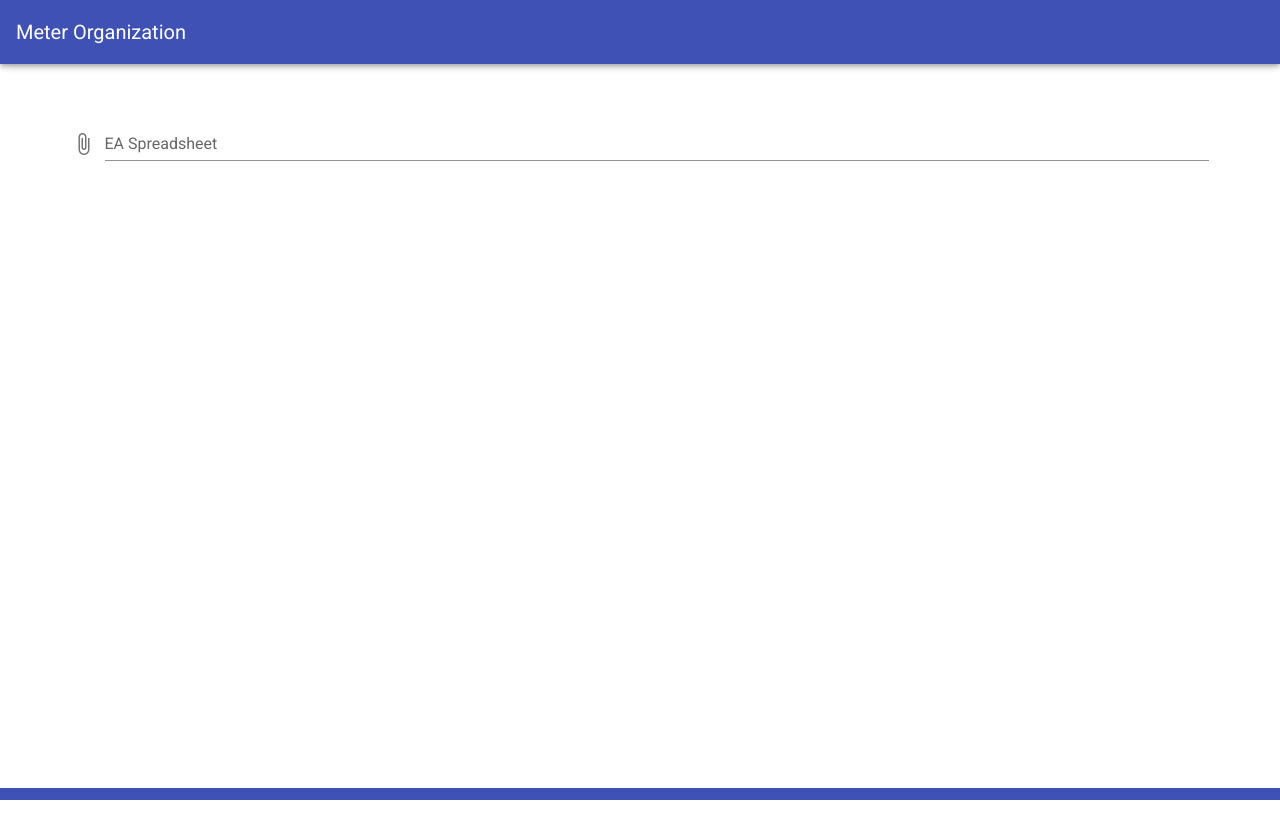
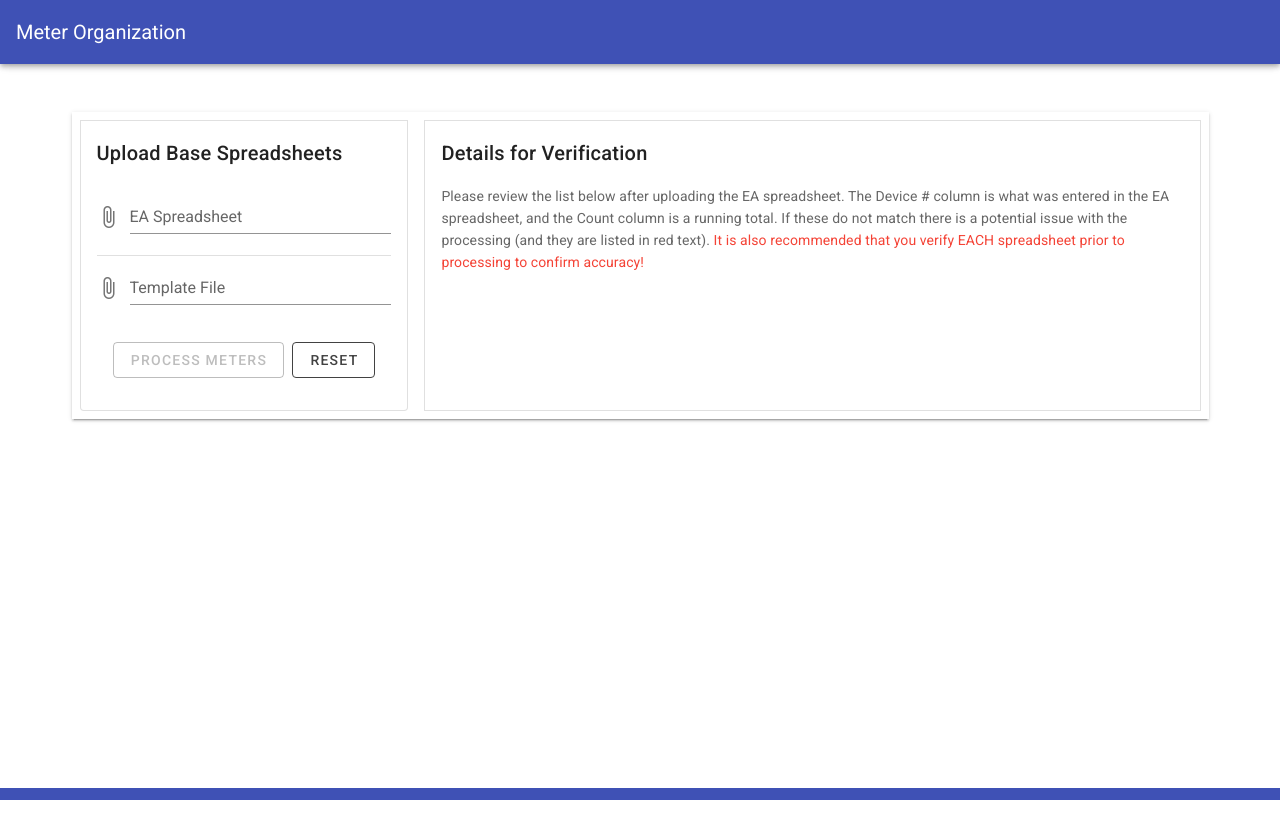
Before and after one commit to vbuser2004/dmm, a Vue app: page /premier in a window 1280 px wide. Shown: the top 838 px of the page. Built offline with nearby package versions, Linux system fonts and the light colour scheme.

Commit message:
Finish Downloads

```diff
--- a/package.json
+++ b/package.json
@@ -8,6 +8,7 @@
     "lint": "vue-cli-service lint"
   },
   "dependencies": {
+    "client-zip": "^1.2.2",
     "core-js": "^3.6.5",
     "exceljs": "^4.2.0",
     "file-saver": "^2.0.2",
--- a/src/components/premier/processEA.js
+++ b/src/components/premier/processEA.js
@@ -12,8 +12,8 @@ export default {
         //const materialRow = worksheet.getRow(2);
         const materialCol = worksheet.getColumn('C');
 
-        //save for future - if need to get 'address' of cell
-        //worksheet.getRow(5).getCell(5)._address
+        // save for future - if need to get 'address' of cell
+        // worksheet.getRow(5).getCell(5)._address
         // worksheet.getCell('I4').value = billingMonth;
         // worksheet.getCell('H4').value = await this.getPriorMonth(billingMonth);
 
@@ -25,9 +25,8 @@ export default {
             }
         })
         blankList.push(worksheet.rowCount + 1);
-        console.log('List: ' + blankList);
+        // console.log('List: ' + blankList);
         // console.log('Length: ' + blankList[181]);
-
         // Cycle through array of null values to get device details
         let i;
         for (i = 0; i < blankList.length - 1; i++) {
@@ -61,10 +60,8 @@ export default {
                 deviceList.push(device);
             }
         }
+        return deviceList;
 
-        deviceList.map((dev) => {
-            console.log(dev.orderCount + '-' + dev.number + '-' + dev.itemList[0]);
-        })
     },
     async getWorkbook(workbookFile) {
 
--- /dev/null
+++ b/src/components/premier/processTemplate.js
@@ -0,0 +1,39 @@
+// import ExcelJS from "exceljs/dist/es5/exceljs.browser";
+
+export default {
+
+    async fillInTemplate(workbook, eaData) {
+
+        let worksheet = workbook.getWorksheet('SOV');
+
+        // Pull out EA Data and insert into file
+        worksheet.getCell('B13').value = this.checkIfNull(eaData.location) + ' - ' + this.checkIfNull(eaData.department);
+        worksheet.getCell('B14').value = eaData.address;
+        worksheet.getCell('B15').value = eaData.city + ', ' + eaData.state + '  ' + eaData.zip;
+        worksheet.getCell('J13').value = this.checkIfNull(eaData.contact);
+        worksheet.getCell('J14').value = this.checkIfNull(eaData.phone);
+
+        let i;
+        let rowNum = 26;
+        for (i = 0; i < eaData.itemList.length - 1; i++) {
+            worksheet.getCell(`B${rowNum}`).value = eaData.itemList[i]
+            rowNum++
+        }
+        const newFile = workbook.xlsx.writeBuffer()
+                    .then(function(data) {
+                        const blob = new Blob([data],
+                        { type: 'application/vnd.openxmlformats-officedocument.spreadsheetml.sheet' })
+                        return { name: `Premier - ${eaData.orderCount}-${eaData.itemList[0]}.xlsx`, input: blob }
+        })
+        return newFile;
+
+    },
+    checkIfNull(item) {
+        if(item) {
+            return item;
+        } else {
+            return '';
+        }
+
+    }
+}
--- a/src/views/Premier.vue
+++ b/src/views/Premier.vue
@@ -1,5 +1,11 @@
 <template>
     <v-container>
+      <v-card tile class="d-flex d-flex-row auto">
+      <v-card outlined class="flex-grow-1 flex-shrink-0 align-self-start ma-2">
+        <v-card-title>
+          Upload Base Spreadsheets
+        </v-card-title>
+        <v-card-text>
           <v-file-input
             ref="eaedf"
             v-model="eaEDF"
@@ -10,8 +16,84 @@
             accept=".xlsx"
             placeholder="Select the EA Spreadsheet File"
           ></v-file-input>
-
-
+          <v-divider></v-divider>
+          <v-file-input
+            ref="tfile"
+            v-model="tfile"
+            clearable
+            @change="getTemplateFile"
+            show-size
+            label="Template File"
+            accept=".xlsx"
+            placeholder="Select the Order Template File"
+          ></v-file-input>
+              <v-container>
+                <v-btn
+                  class="ma-1"
+                  :loading="processingDataFiles"
+                  @click="processFiles"
+                  :disabled="!eaData || !templateFile"
+                  outlined
+                  color="primary"
+                >Process Meters</v-btn>
+                <v-btn class="ma-1" @click="reset" outlined color="secondary">Reset</v-btn>
+                          <div v-if="processingDataFiles" class="mt-2">
+            <v-progress-linear :value="getPercentage()" color="success" height="20px">
+                    <span class="white--text d-none d-md-inline">
+                        File Progress {{ getPercentage() }}%
+                    </span>
+            </v-progress-linear>
+          </div>
+              </v-container>
+        </v-card-text>
+      </v-card>
+      <v-card outlined tile class="ma-2" >
+        <v-card-title>
+          Details for Verification
+        </v-card-title>
+        <v-card-text>
+          <p>Please review the list below after uploading the EA spreadsheet. The Device # column is what was entered in the EA
+            spreadsheet, and the Count column is a running total. If these do not match
+            there is a potential issue with the processing (and they are listed in red text).
+            <span class="red--text">It is also recommended that you verify EACH spreadsheet prior to processing to confirm accuracy!</span>
+          </p>
+          <div v-if="eaData">
+            <h3>Total Devices: {{ eaData.length }}</h3>
+              <v-simple-table>
+                  <template v-slot:default>
+                    <thead>
+                      <tr>
+                        <th class="text-left">
+                          Device #
+                        </th>
+                        <th class="text-left">
+                          Count
+                        </th>
+                        <th class="text-left">
+                          Model
+                        </th>
+                        <th class="text-left">
+                          Department
+                        </th>
+                      </tr>
+                    </thead>
+                    <tbody>
+                      <tr
+                        v-for="(dev, idx) in eaData" :key="idx"
+                        :class="getNum(dev.number) === dev.orderCount ? '' : 'red--text'"
+                      >
+                        <td>{{ dev.number }}</td>
+                        <td>{{ dev.orderCount }}</td>
+                        <td>{{ dev.itemList[0] }}</td>
+                        <td>{{ dev.department }}</td>
+                      </tr>
+                    </tbody>
+                  </template>
+                </v-simple-table>
+                </div>
+        </v-card-text>
+      </v-card>
+      </v-card>
     <v-overlay :value="overlay">
       <v-progress-circular indeterminate size="64"></v-progress-circular>
     </v-overlay>
@@ -20,6 +102,9 @@
 </template>
 <script>
 import processEA from '@/components/premier/processEA.js';
+import processTemplate from '@/components/premier/processTemplate.js';
+import { downloadZip } from 'client-zip/index.js';
+import { saveAs } from 'file-saver';
 
 export default {
     metaInfo: {
@@ -28,7 +113,13 @@ export default {
   data() {
     return {
       overlay: false,
-      eaEDF: null
+      processingDataFiles: false,
+      eaEDF: null,
+      eaData: null,
+      tfile: null,
+      templateFile: null,
+      currentNumber: 0,
+      fileList: []
     }
   },
   methods: {
@@ -39,13 +130,59 @@ export default {
             this.baseWorkbook = await processEA.getWorkbook(this.eaEDF);
             this.eaData = await processEA.getEAData(this.baseWorkbook);
             this.overlay = false;
-        // console.log('EA DATA: ' + JSON.stringify(this.eaData, null, ' ' ));
+        } else {
+          this.eaData = null;
+        }
+    },
+    async getTemplateFile() {
+        // Get Premier Template File
+        if(this.tfile){
+          this.templateFile = await processEA.getWorkbook(this.tfile);
+        }
+    },
+    async processFiles() {
+      // Process data
+      this.processingDataFiles = true;
+      let i;
+      for(i=0; i < this.eaData.length - 1; i++){
+        this.fileList.push(await processTemplate.fillInTemplate(this.templateFile, this.eaData[i]));
+        this.currentNumber = this.eaData[i].orderCount
+      }
+
+      const content = await downloadZip(this.fileList).blob()
+      saveAs(content, "Premier Orders.zip");
+
+      this.processingDataFiles = false;
+    },
+    reset() {
+        this.tfile = null;
+        this.templateFile = null;
+        this.premierTemplate = null;
+        this.eaEDF = null;
+        this.eaData = null;
+        this.overlay = false;
+        this.processingDataFiles = false;
+    },
+    getNum(listNum) {
+      if(listNum === null) {
+        return 'NA'
+      } else {
+        return listNum
       }
     },
-      async getTemplate() {
-        // Get Premier Template File
+    getPercentage() {
+      const calcPercent = (
+      (this.currentNumber /
+          this.eaData.length) * 100
+      ).toFixed(0);
 
+      if(calcPercent > 0) {
+         return calcPercent;
+      } else {
+        return 0;
       }
+    }
+
   }
 
 }
```
Also changed, not shown: 1 other file (tests, documents, lock files or other folders).
